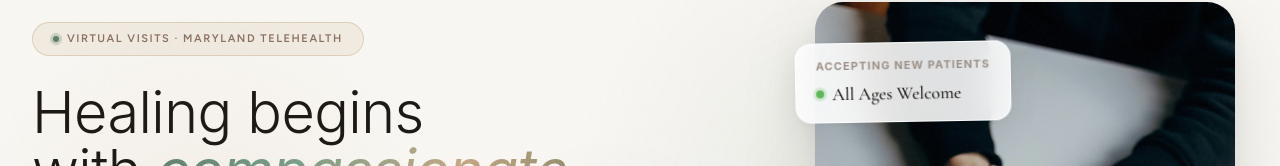
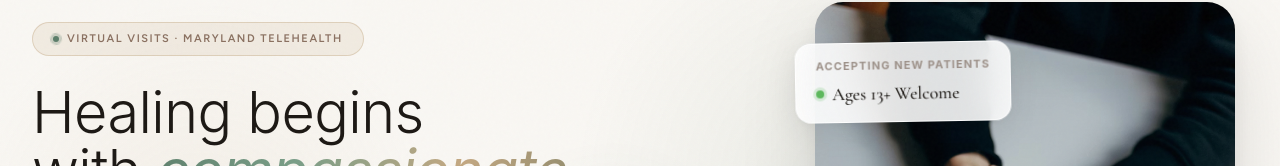
Before and after one commit to pkemani06/gigi-psychiatric-services, a React (Create React App) app in the folder frontend/: page / in a window 1280 px wide. Shown: the part 170-336 px from the top of the page. Built offline with nearby package versions, Linux system fonts and the light colour scheme.

Commit message:
changes all ages welcome to ages 13+ welcome for less ambiuguity

```diff
--- a/frontend/src/pages/index.jsx
+++ b/frontend/src/pages/index.jsx
@@ -471,7 +471,7 @@ export default function HomePage() {
                   </div>
                   <div style={{ display: "flex", alignItems: "center", gap: 8 }}>
                     <span style={{ width: 8, height: 8, borderRadius: "50%", background: "#5cb85c", flexShrink: 0, boxShadow: "0 0 0 3px rgba(92,184,92,0.2)" }} />
-                    <span style={{ fontFamily: "'Cormorant Garamond', serif", fontSize: 18, fontWeight: 500, color: "var(--text)" }}>All Ages Welcome</span>
+                    <span style={{ fontFamily: "'Cormorant Garamond', serif", fontSize: 18, fontWeight: 500, color: "var(--text)" }}>Ages 13+ Welcome</span>
                   </div>
                 </div>
 
```
